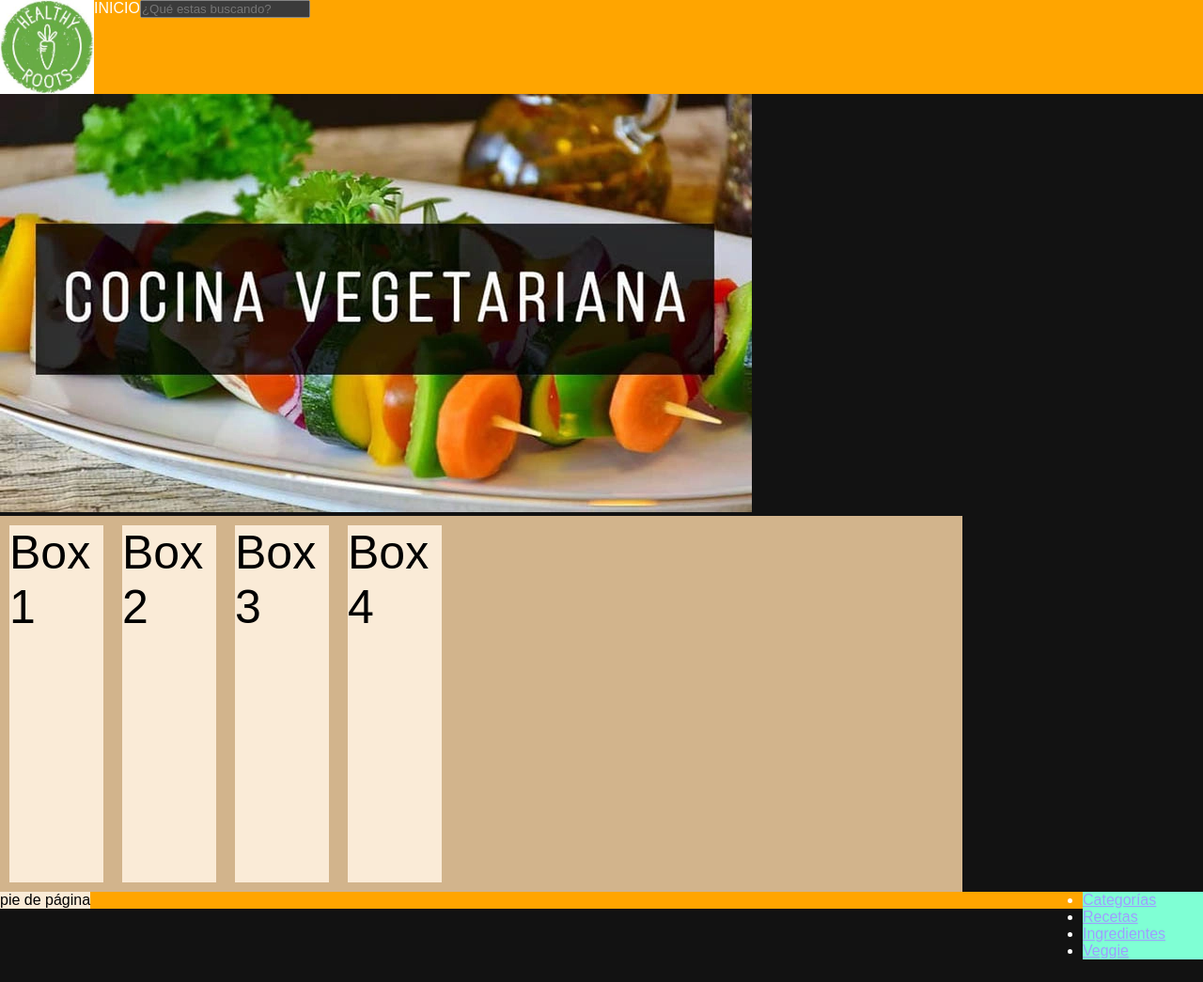
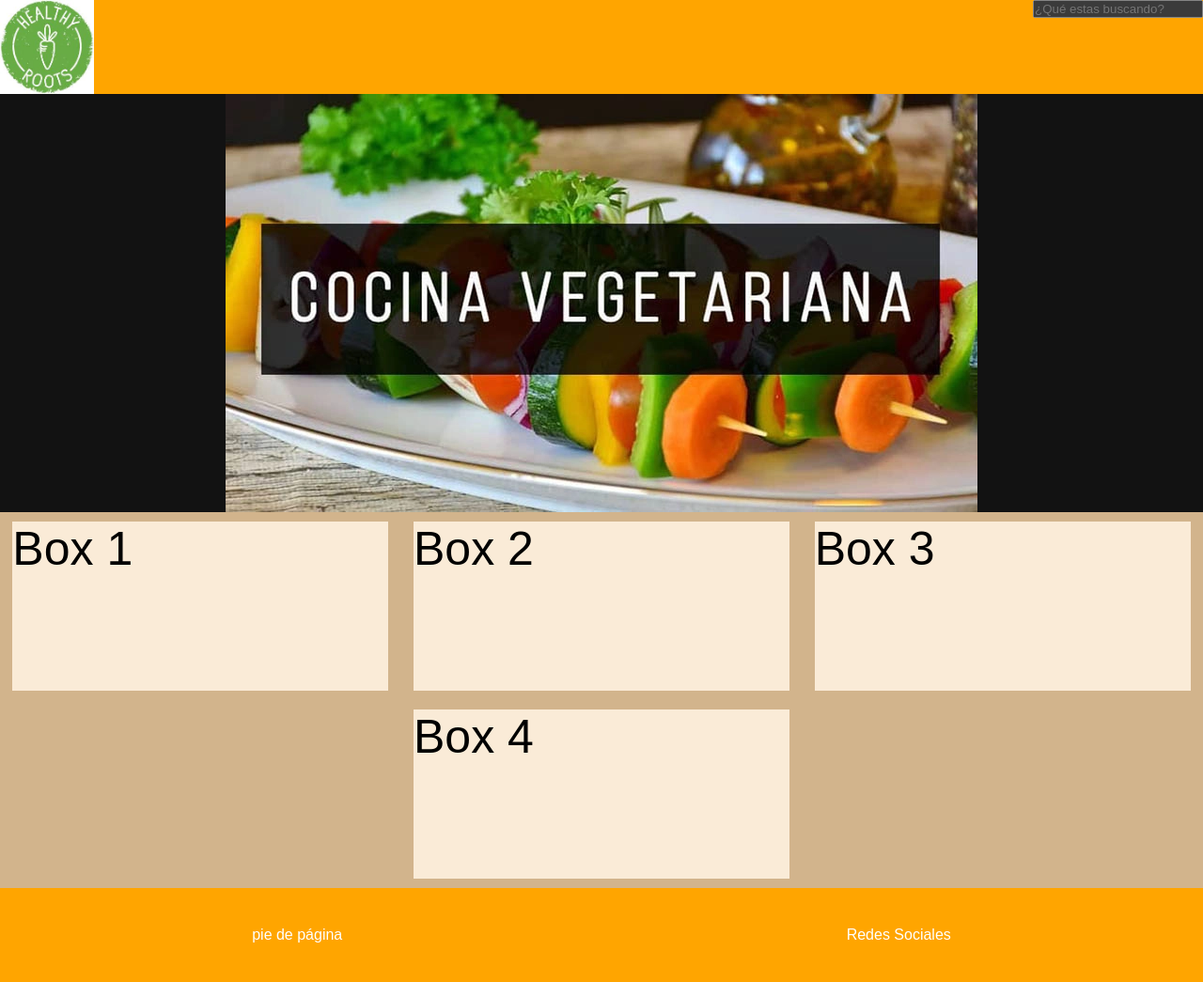
Before and after one commit to FranciscoMasiello/Laboratorio, a plain HTML site: page Clase 07 Tarea/index.html in a window 1280 px wide. Shown: the whole page at 94% size. Before the commit the page ends 1021 px from the top, so only its background shows below. Drawn offline with Linux system fonts and the light colour scheme.

Commit message:
clase 07 progreso

```diff
--- a/Clase 07 Tarea/index.html
+++ b/Clase 07 Tarea/index.html
@@ -10,19 +10,25 @@
     <body>
         <header>
             <img class="logo" src="img/8b8bcafcb274686b9d185064c2a9ef1c--vegan-tacos-fruit-logo.jpg" alt="logo">
-            <div class="inicio">INICIO</div>
+            <!--<div class="inicio">INICIO</div>-->
             <div class="input"><input placeholder="¿Qué estas buscando?"></div>
         </header>
         <main>
-            <img class="portada" src="img/libros-de-cocina-vegetariana-2.webp" alt="portada">
+            <div class="portada">
+            <img  src="img/libros-de-cocina-vegetariana-2.webp" alt="portada">
+            </div>
             <div class="flex-container">
                 <div class="flex-item">Box 1</div>
                 <div class="flex-item">Box 2</div>
                 <div class="flex-item">Box 3</div>
                 <div class="flex-item">Box 4</div>
+                <!--<div class="flex-item">Box 5</div>
+                <div class="flex-item">Box 6</div>
+                <div class="flex-item">Box 7</div>
+                <div class="flex-item">Box 8</div>-->
             </div>
         </main>
-        <aside>
+        <!--<aside>
             <div class="aside">
                 <ul>
                     <li><a href="#">Categorías</a></li>
@@ -31,9 +37,10 @@
                     <li><a href="#">Veggie</a></li>
                 </ul>
             </div>
-        </aside>
+        </aside>-->
         <footer>
-            <div class="footer">pie de página</div>
+            <p>pie de página</p>
+            <p>Redes Sociales</p>
         </footer>
     </body>
 </html>
--- a/Clase 07 Tarea/style.css
+++ b/Clase 07 Tarea/style.css
@@ -10,46 +10,61 @@ html {
 header{
     display: flex;
     background-color: orange;
+    justify-content: space-between;
 }
 
 .logo{
     width: 100px;
 }
-.inicio{
+/*.inicio{
+    background-color: antiquewhite;
+    height: 20px;
+}*/
+.input{
 
 }
-.input{
 
+.portada{
+    display: flex;
+    justify-content: center;
 }
 
 .flex-container{
     display: flex;
     background-color: tan;
-    width: 80%;
+    width: 100%;
     height: 50vh;
+    justify-content: space-around;
+    flex-wrap: wrap;
+
 }
 .flex-item{
     background-color: antiquewhite ;
     color: black;
-    width: 100px;
+    width: 400px;
+    height: px;
     margin: 10px;
     font-size: 50px;
 }
 
-.aside{
+/*.aside{
     display: flex;
     background-color: aquamarine;
     width: 10%;
     float: right;
     text-decoration: none;
-}
+}*/
 footer{
     display: flex;
     background-color: orange;
-
+    height: 100px;
+    align-items: center;
+    justify-content: space-around;
 }
-.footer{
+/*.footer{
     background-color: antiquewhite;
     color: black;
+    height: 30px;
 
-}
+
+}*/
```
